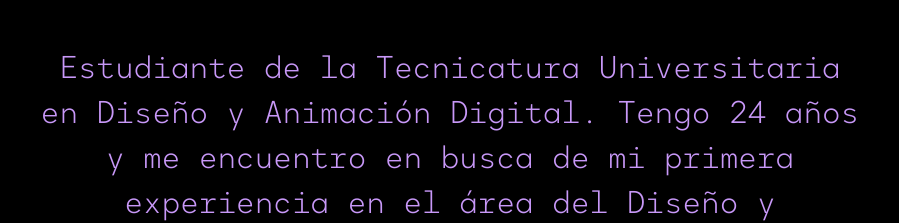
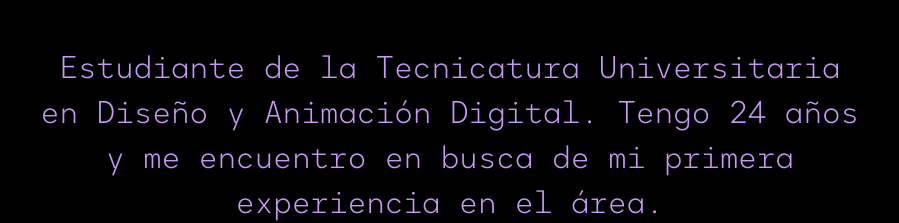
Before and after one commit to emilianommdavila/portfolioLuciana, a React (Vite) app: page / in a window 1280 px wide. Shown: the part 579-802 px from the top of the page, without its empty margins (190-1089 px from the left). Built offline with nearby package versions, Linux system fonts and the light colour scheme.

Commit message:
fasfasfgasf

```diff
--- a/src/sections/returnDescripcion.tsx
+++ b/src/sections/returnDescripcion.tsx
@@ -9,7 +9,7 @@ function ReturnDescripcion() {
       <img src="https://i.imgur.com/Fjn1JTu.jpeg" alt="MDN" id='fotoPerfil'/>
       <h1 id='saludoPrincipal'>¡Hola! Soy Luciana</h1>
       <h3 id='ubicacion'>Mendoza, Argentina</h3>
-      <div id='descripcion'>Estudiante de la Tecnicatura Universitaria en Diseño y Animación Digital. Tengo 24 años y me encuentro en busca de mi primera experiencia en el área del Diseño y Animación Digital.</div>
+      <div id='descripcion'>Estudiante de la Tecnicatura Universitaria en Diseño y Animación Digital. Tengo 24 años y me encuentro en busca de mi primera experiencia en el área.</div>
       <img src="https://i.imgur.com/XZNCh1Q.png" alt="MDN" id='fotoSiglo21'/>
     </div>
     </section>
```
